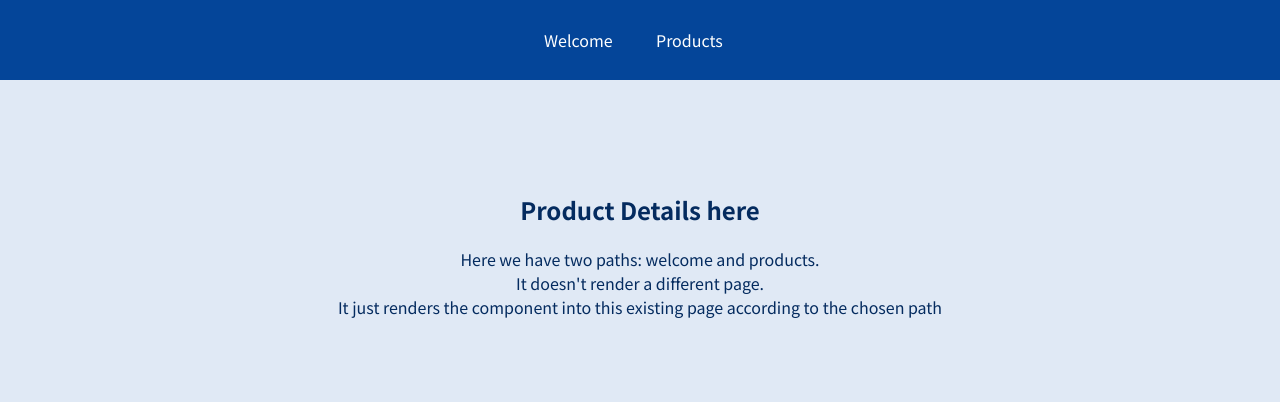
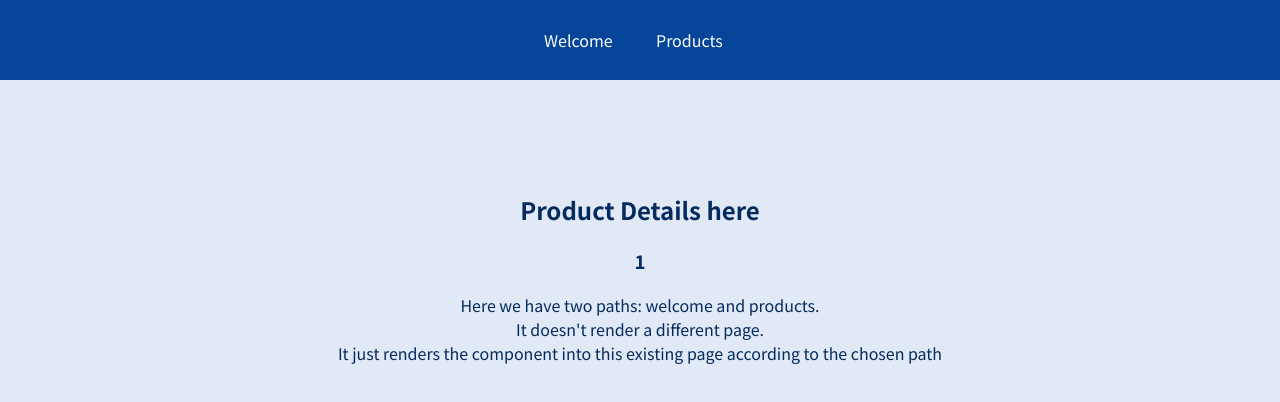
Before and after one commit to Gid-lamim/REACT-practice-routing, a JavaScript app: page /product-detail/1 in a window 1280 px wide. Shown: the top 402 px of the page. Built offline with nearby package versions, Linux system fonts and the light colour scheme.

Commit message:
add example of useParams

```diff
--- a/src/pages/ProductDetail.js
+++ b/src/pages/ProductDetail.js
@@ -1,9 +1,12 @@
 import {useParams} from 'react-router-dom'
 
 const ProductDetail = () =>{
+    const params = useParams();
+
     return (
         <section>
             <h2>Product Details here</h2>
+            <h3>{params.productId}</h3>
         </section>
     );
 }
```
